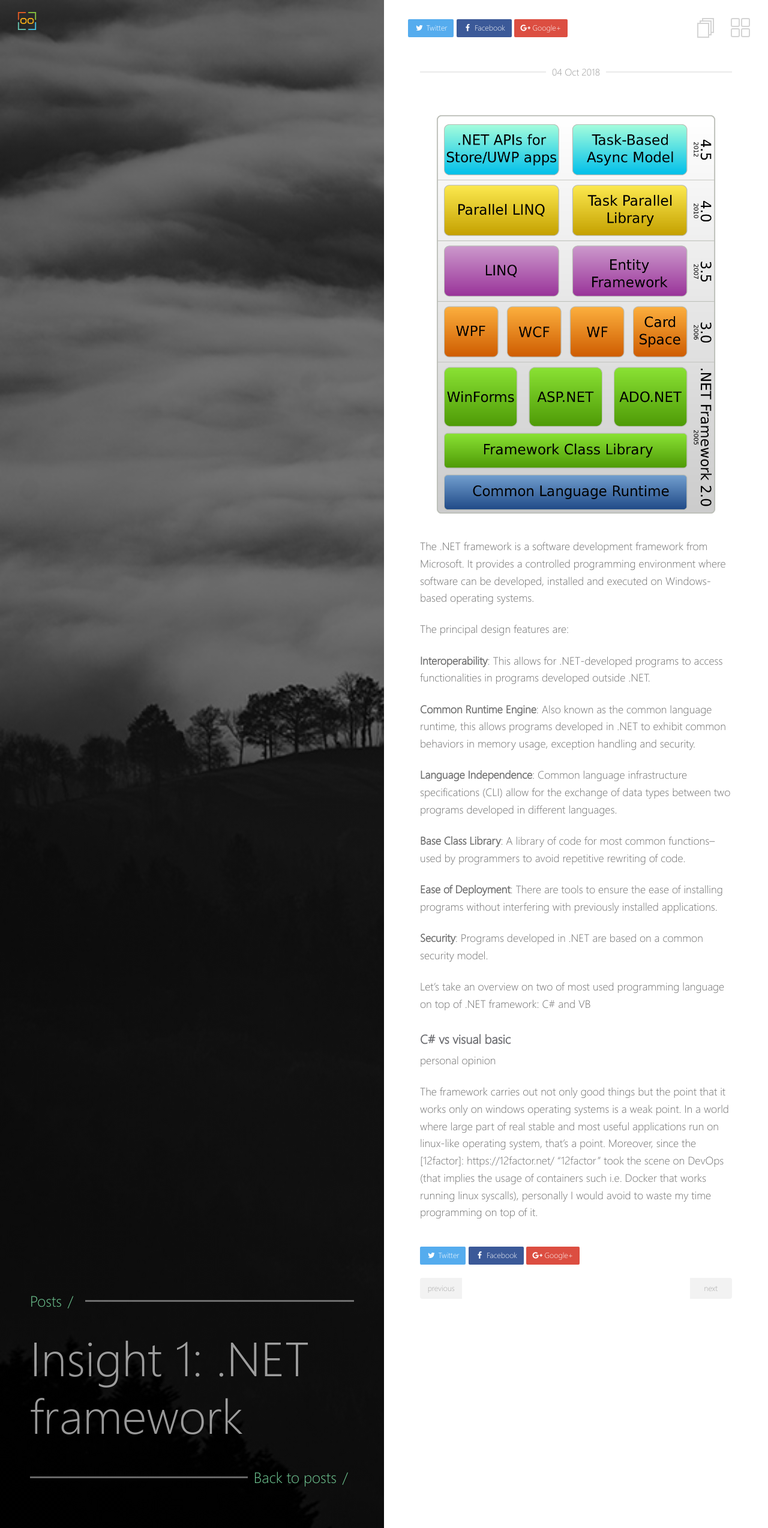
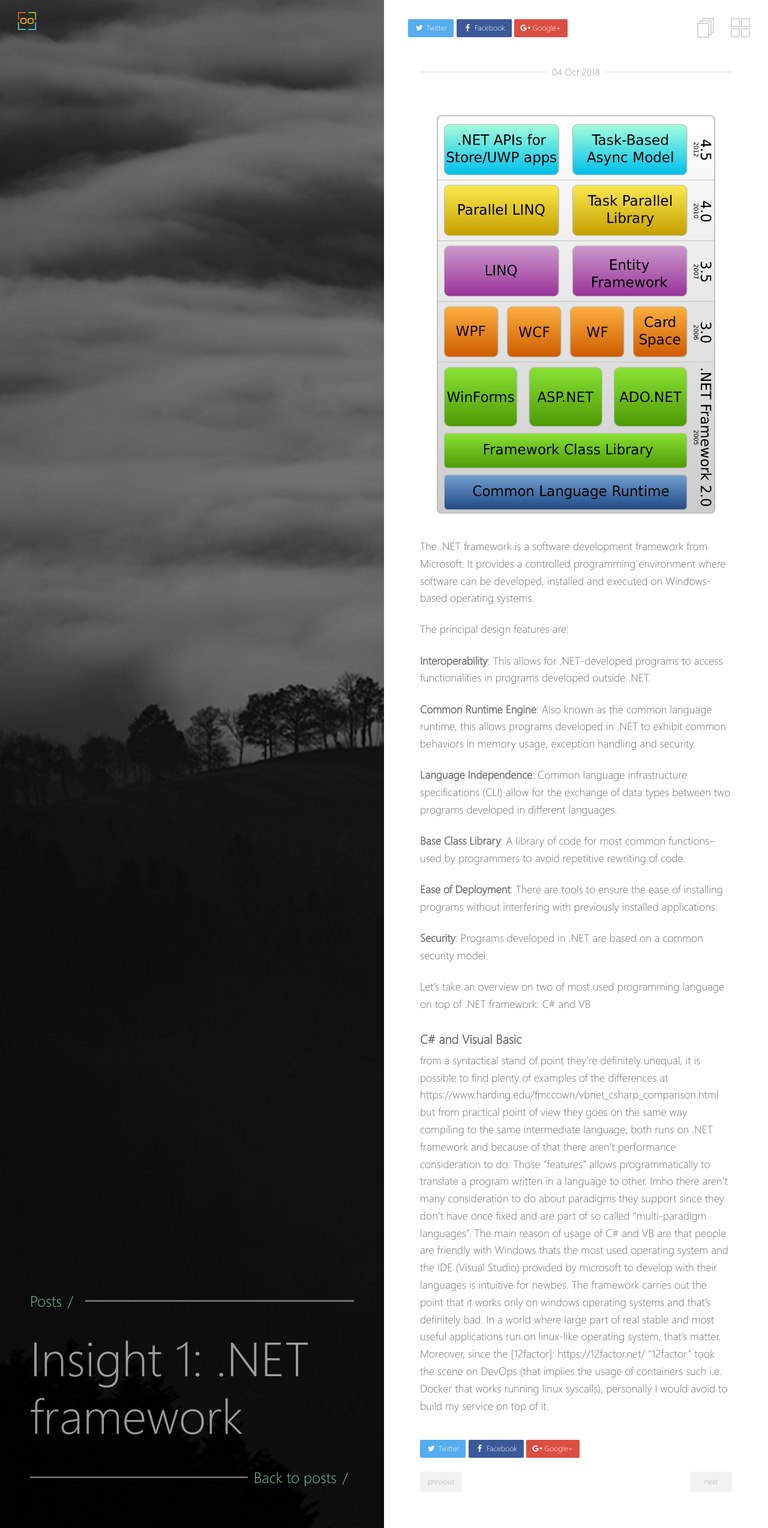
Before and after one commit to Oleguero/oleguero.github.io, a Jekyll site: the page built from _posts/2018-10-04-i1.markdown, in a window 1280 px wide. Shown: the whole page at 60% size. Built offline with Jekyll 4.4.1, drawn with Linux system fonts in a browser that asks for light colours.

Commit message:
Home e post su .net (che è ancora da finire)  sistemati

```diff
--- a/_posts/2018-10-04-i1.markdown
+++ b/_posts/2018-10-04-i1.markdown
@@ -24,15 +26,19 @@ The principal design features are:
 
 Let's take an overview on two of most used programming language on top of _.NET framework_: *C#* and *VB*
 
-### C# vs visual basic
+### C# and Visual Basic
 
 
-
-
-_personal opinion_
-
-The framework carries out not only good things but the point that it works only
-on windows operating systems is a weak point. In a world where large part of real
-stable and most useful applications run on linux-like operating system, that's a point. Moreover, since the [12factor]: https://12factor.net/ "12factor" took the
+from a syntactical stand of point they're definitely unequal, it is possible to find plenty of examples of the differences
+at https://www.harding.edu/fmccown/vbnet_csharp_comparison.html but from practical
+point of view they goes on the same way compiling to the same intermediate language, both runs on .NET framework and because of that there aren't performance consideration to do. Those "features" allows programmatically to translate a
+program written in a language to other.
+Imho there aren't many consideration to do about paradigms they support since
+they don't have once fixed and are part of so called "multi-paradigm languages".
+The main reason of usage of C# and VB are that people are friendly with Windows
+thats the most used operating system and the IDE (Visual Studio) provided by microsoft to develop with their languages is intuitive for newbes.
+The framework carries out the point that it works only
+on windows operating systems and that's definitely bad. In a world where large part of real
+stable and most useful applications run on linux-like operating system, that's matter. Moreover, since the [12factor]: https://12factor.net/ "12factor" took the
 scene on DevOps (that implies the usage of containers such i.e. Docker that works
-  running linux syscalls), personally I would avoid to waste my time programming on top of it.
+  running linux syscalls), personally I would avoid to build my service on top of it.
--- a/_posts/2018-10-04-r1.markdown
+++ b/_posts/2018-10-04-r1.markdown
@@ -2,7 +2,9 @@
 layout: post
 title:  "Research 1: Basic concepts about statistics"
 date:   2018-10-04 14:21:21 +0200
-category: statistics
+categories:
+  - statistics
+  - research
 ---
 ![statistics][statistics]
 
```
Also changed, not shown: other parts of _posts/2018-10-04-i1.markdown (+3 -1 lines), _posts/2009-05-15-edge-case-nested-and-mixed-lists.md (+1 -0 lines), _posts/2018-10-16-r2.markdown (added, +12 -0 lines), index.md (+2 -4 lines).
